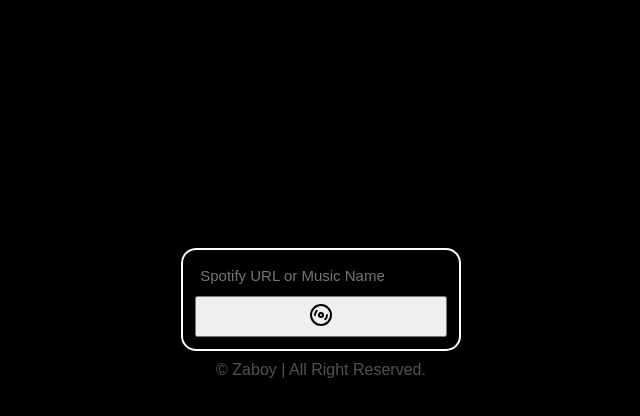
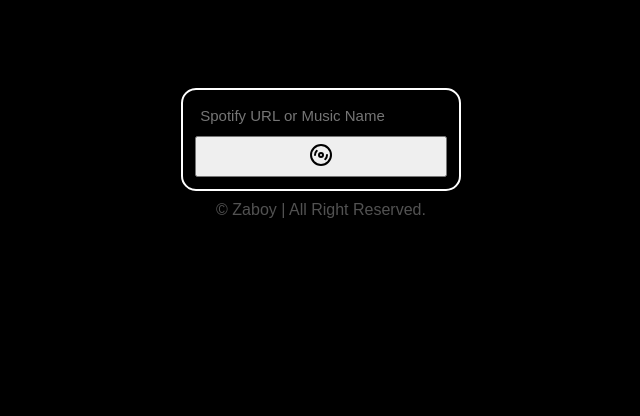
Before and after one commit to zzars/spotiplay, a website: page public/index.html in a window 1280 px wide. Shown: the whole page, without its empty margins (319-959 px from the left). Drawn offline with nearby package versions, Linux system fonts and the light colour scheme.

Commit message:
Reduce top margin of container from 30vh to 10vh

```diff
--- a/public/style.css
+++ b/public/style.css
@@ -9,7 +9,7 @@
 }
 
 .container {
-    margin-top: 30vh;
+    margin-top: 10vh;
     padding: 12px;
     border: 2px solid white;
     border-radius: 15px;
```
